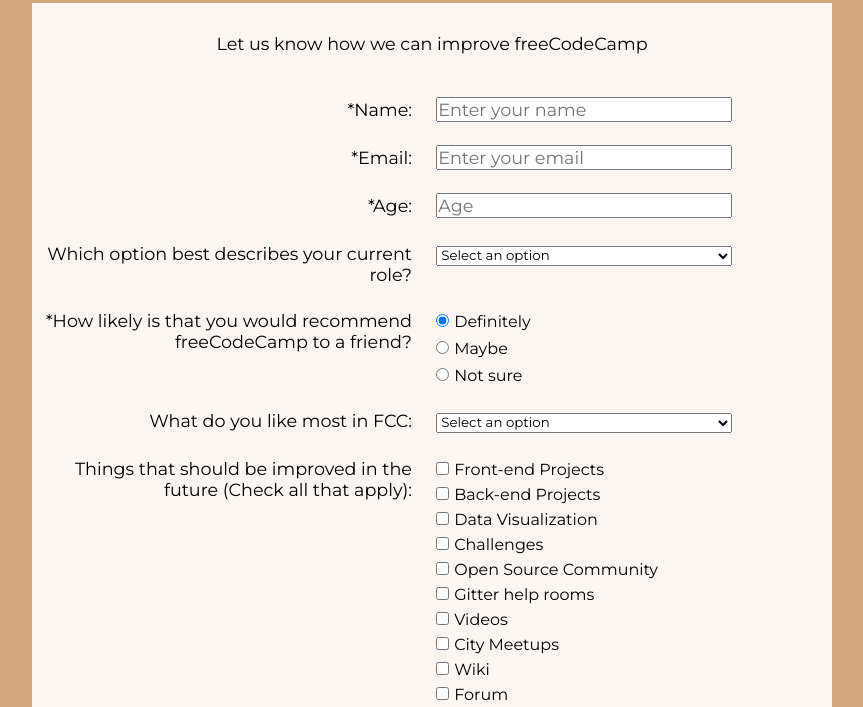
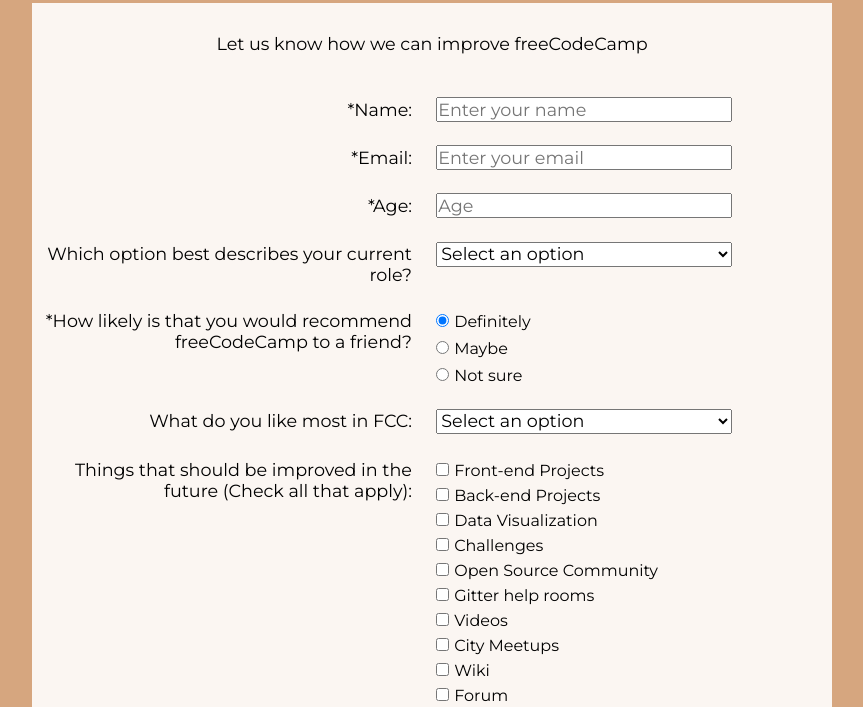
Before and after one commit to CptGeo/Survey-Form, a plain HTML site: page index.html in a window 1280 px wide. Shown: the part 86-793 px from the top of the page, without its empty margins (208-1071 px from the left). Drawn offline with Linux system fonts and the light colour scheme.

Commit message:
Added some media queries to improve responsive function on multiple devices

```diff
--- a/style.css
+++ b/style.css
@@ -12,12 +12,15 @@
 
 body{
 	background-color: var(--background);
+	height: 100%;
 }
-label,p,input,option{
+label,p,input,option,select,textarea{
 	font-size: 1.1em;
 }
-form{
+#form{
 	position: relative;
+	width: 70%;
+	margin: auto;
 }
 
 #title{
@@ -101,3 +104,28 @@ form{
 	opacity: 1;
 	transform: scale(1.1);
 }
+
+@media only screen and (max-width:600px){
+	#form{
+		width: 100%;
+	}
+}
+
+@media only screen and (min-width:600px){
+/* --for tablets-- */
+	#form{
+		width: 60%;
+	}
+}
+
+@media only screen and (min-width :768px){
+	#form{
+		width: 80%;
+	}
+}
+
+@media only screen and (min-width:1200px){
+	#form{
+		width: 80%;
+	}
+}
```
